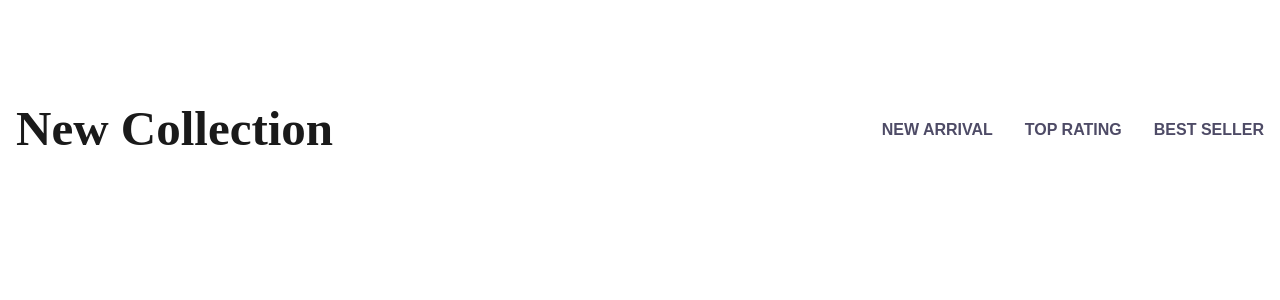
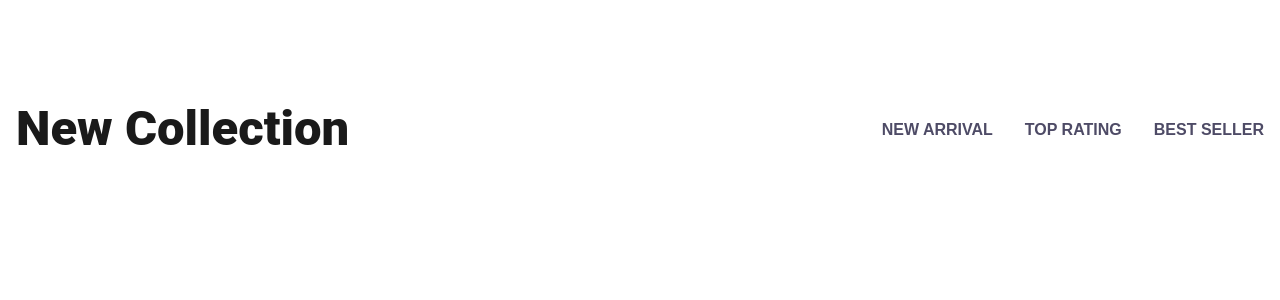
Before and after one commit to zelote57/e-commerce-react, a React (Vite) app: page / in a window 1280 px wide. Shown: the top 300 px of the page. Built offline with nearby package versions, Linux system fonts and the light colour scheme.

Commit message:
add font family to index.css file

```diff
--- a/src/index.css
+++ b/src/index.css
@@ -17,6 +17,7 @@
 }
 
 body {
+  font-family: 'Roboto', 'Arial', sans-serif;
   margin: 0;
   padding: 0;
 }
```
